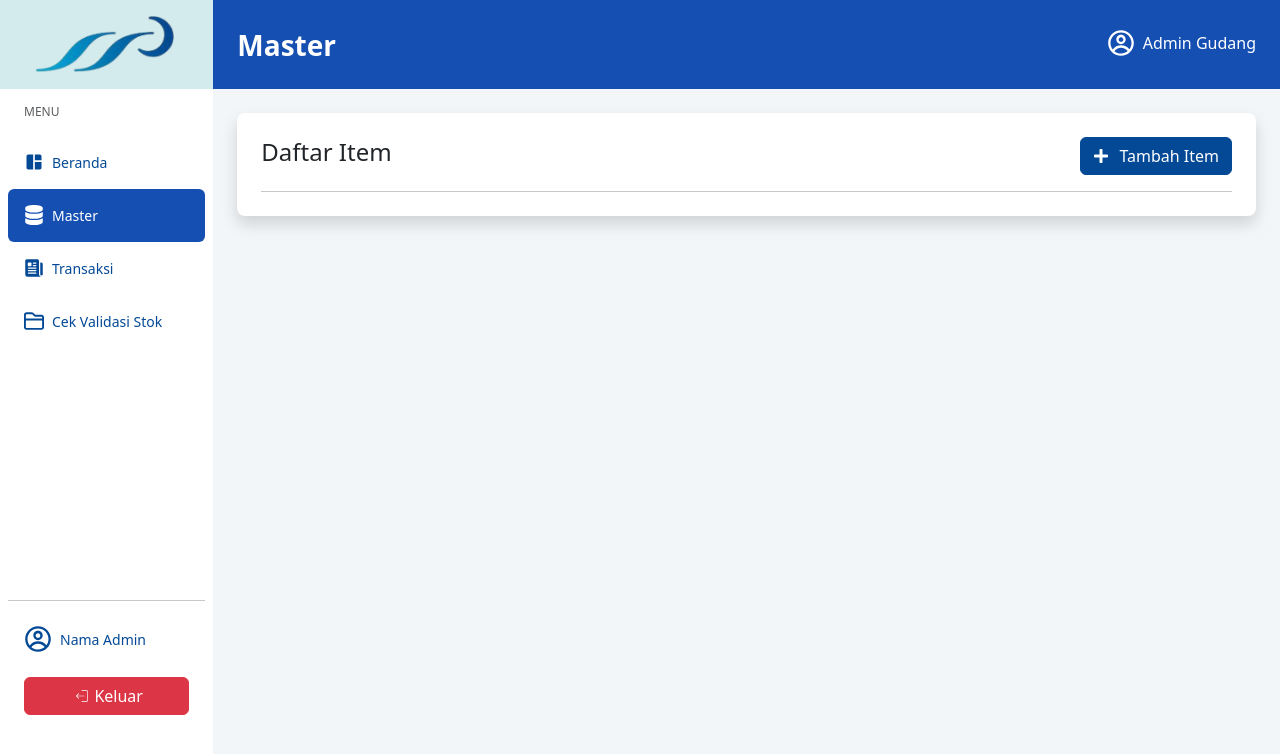
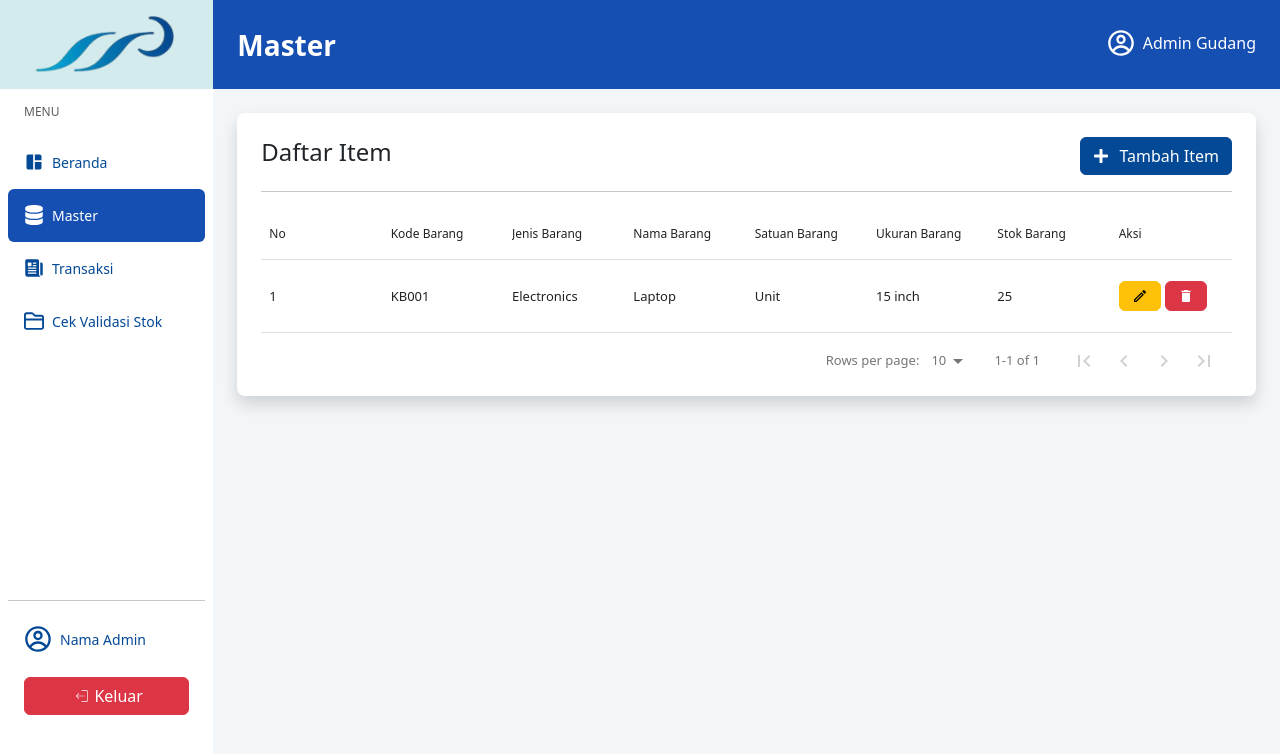
Before and after one commit to yazidhq/samudra-warehouse, a React (Vite) app: page /master in a window 1280 px wide. Shown: the top 754 px of the page. Built offline with nearby package versions, Linux system fonts and the light colour scheme.

Commit message:
create: set  datatables

```diff
--- a/package.json
+++ b/package.json
@@ -15,6 +15,7 @@
     "bootstrap": "^5.3.3",
     "firebase": "^10.12.2",
     "react": "^18.2.0",
+    "react-data-table-component": "^7.6.2",
     "react-dom": "^18.2.0",
     "react-icons": "^5.2.1",
     "react-router-dom": "^6.23.1",
--- /dev/null
+++ b/src/components/Table.jsx
@@ -0,0 +1,34 @@
+import DataTable from "react-data-table-component";
+
+const Table = ({ columns, record }) => {
+  const customStyles = {
+    rows: {
+      style: {
+        minHeight: "72px",
+      },
+    },
+    headCells: {
+      style: {
+        paddingLeft: "8px",
+        paddingRight: "8px",
+      },
+    },
+    cells: {
+      style: {
+        paddingLeft: "8px",
+        paddingRight: "8px",
+      },
+    },
+  };
+
+  return (
+    <DataTable
+      customStyles={customStyles}
+      columns={columns}
+      data={record}
+      pagination
+    />
+  );
+};
+
+export default Table;
--- a/src/pages/MasterPage.jsx
+++ b/src/pages/MasterPage.jsx
@@ -1,8 +1,57 @@
 import Navbar from "../components/templates/Navbar";
 import Button from "../components/Button";
 import { FaPlus } from "react-icons/fa";
+import Table from "../components/Table";
+import { MdDelete, MdOutlineEdit } from "react-icons/md";
 
 const MasterPage = () => {
+  const columns = [
+    { name: "No", selector: (row) => row.no, sortable: true },
+    { name: "Kode Barang", selector: (row) => row.kode_barang, sortable: true },
+    {
+      name: "Jenis Barang",
+      selector: (row) => row.jenis_barang,
+      sortable: true,
+    },
+    { name: "Nama Barang", selector: (row) => row.nama_barang, sortable: true },
+    {
+      name: "Satuan Barang",
+      selector: (row) => row.satuan_barang,
+      sortable: true,
+    },
+    {
+      name: "Ukuran Barang",
+      selector: (row) => row.ukuran_barang,
+      sortable: true,
+    },
+    { name: "Stok Barang", selector: (row) => row.stok_barang, sortable: true },
+    {
+      name: "Aksi",
+      cell: () => (
+        <div className="d-flex gap-1">
+          <Button color={"warning"}>
+            <MdOutlineEdit className="d-flex align-items-center" />
+          </Button>
+          <Button color={"danger"}>
+            <MdDelete className="d-flex align-items-center" />
+          </Button>
+        </div>
+      ),
+    },
+  ];
+
+  const record = [
+    {
+      no: 1,
+      kode_barang: "KB001",
+      jenis_barang: "Electronics",
+      nama_barang: "Laptop",
+      satuan_barang: "Unit",
+      ukuran_barang: "15 inch",
+      stok_barang: 25,
+    },
+  ];
+
   return (
     <Navbar title="Master">
       <div className="shadow rounded-3 bg-white p-4 pb-2">
@@ -16,6 +65,7 @@ const MasterPage = () => {
           </div>
         </div>
         <hr />
+        <Table columns={columns} record={record} />
       </div>
     </Navbar>
   );
```
Also changed, not shown: 1 other file (tests, documents, lock files or other folders).
